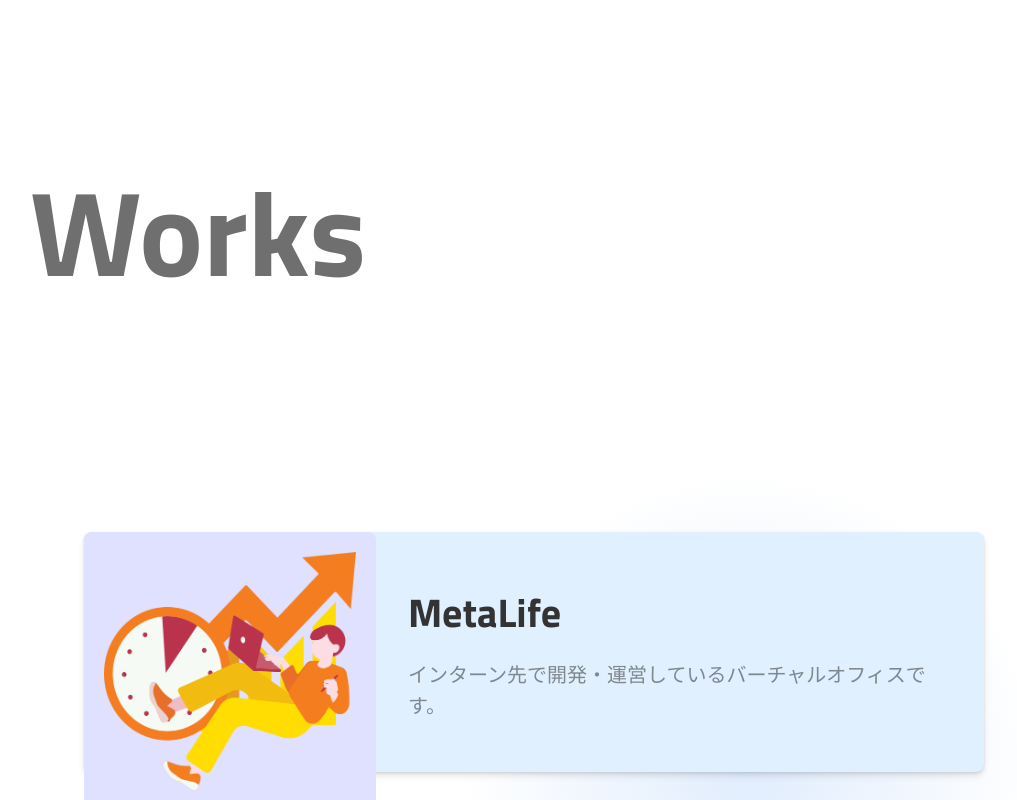
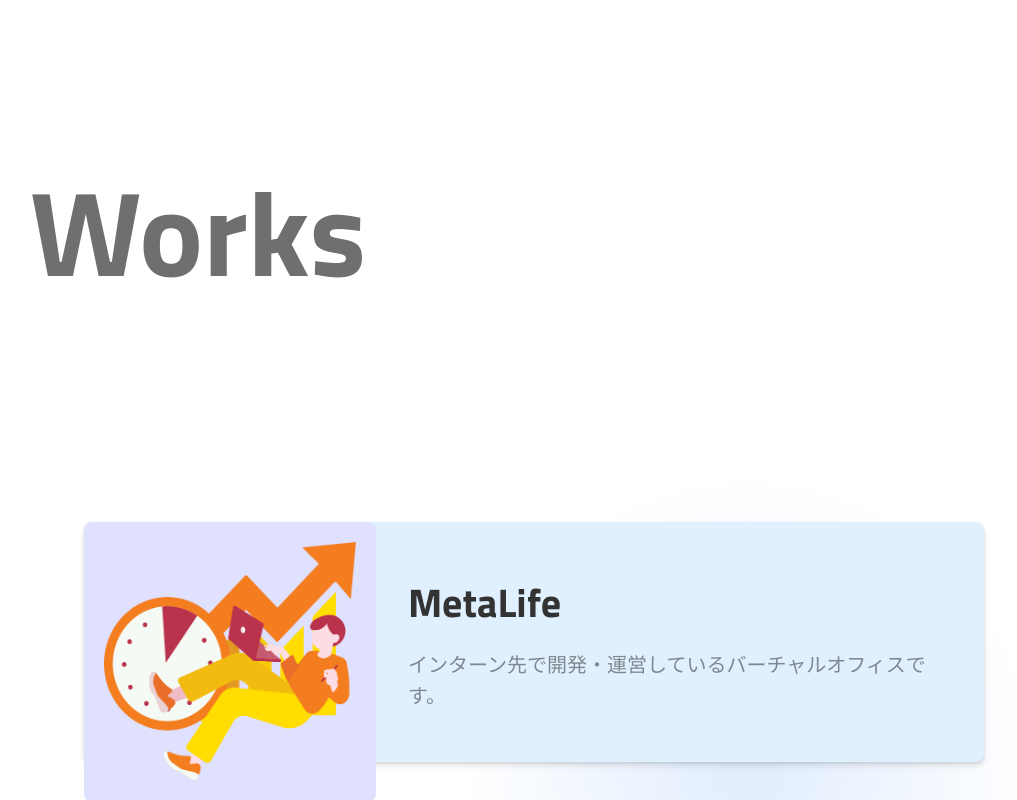
Before and after one commit to Shinnosuke-Hara/old-portfolio, a Next.js app: page /works in a window 1280 px wide. In both pictures the pointer is over the link 640 px from the left and 651 px from the top of the page. Shown: the top 800 px of the page, without its empty margins (106-1123 px from the left). Built offline with nearby package versions, Linux system fonts and the light colour scheme.

Commit message:
add animation

```diff
--- a/src/styles/Works.module.scss
+++ b/src/styles/Works.module.scss
@@ -62,6 +62,11 @@
   height: 100%;
   border-radius: 8px;
   box-shadow: 0 4px 6px rgba(0, 0, 0, 0.1), 0 1px 3px rgba(0, 0, 0, 0.1);
+  transition: 0.3s;
+  &:hover {
+    transform: translateY(-10px);
+    transition: 0.3s;
+  }
   @include mq.mq(tablet, from) {
     flex-direction: row;
     height: 240px;
```
